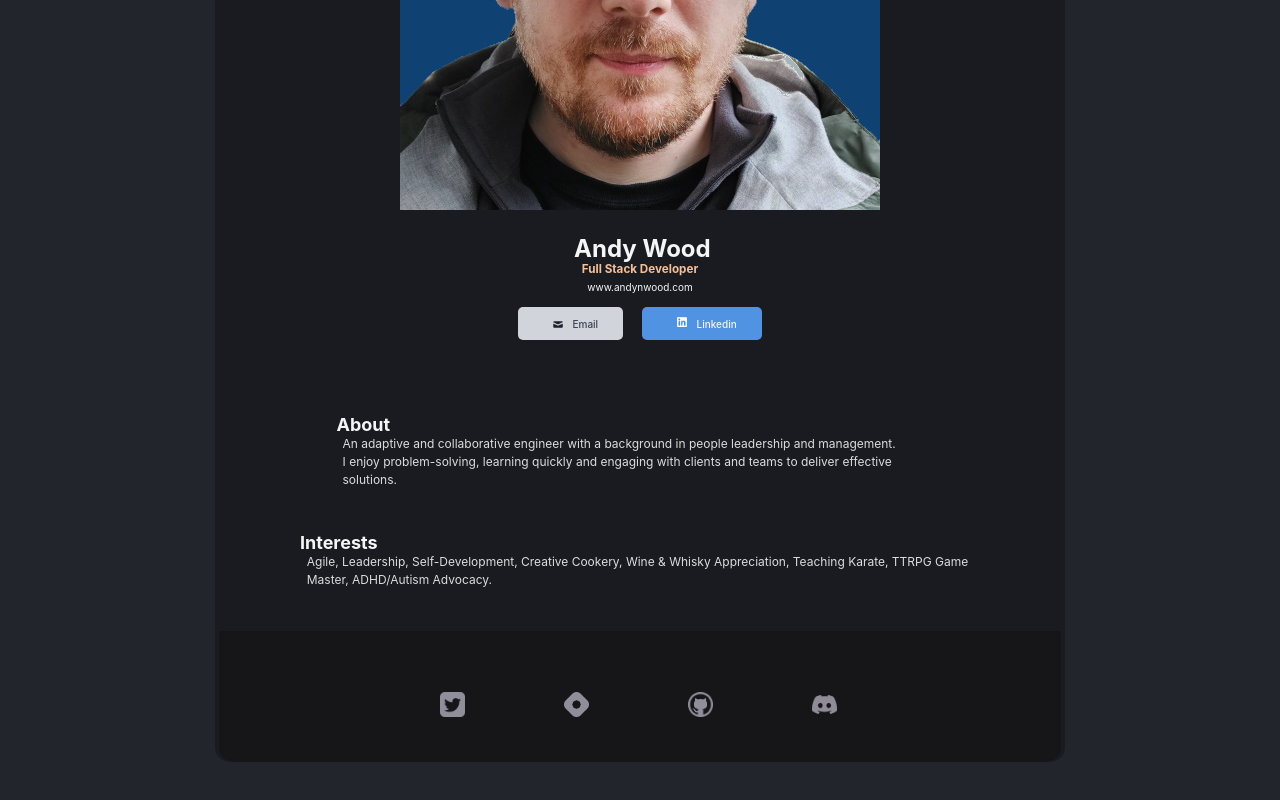
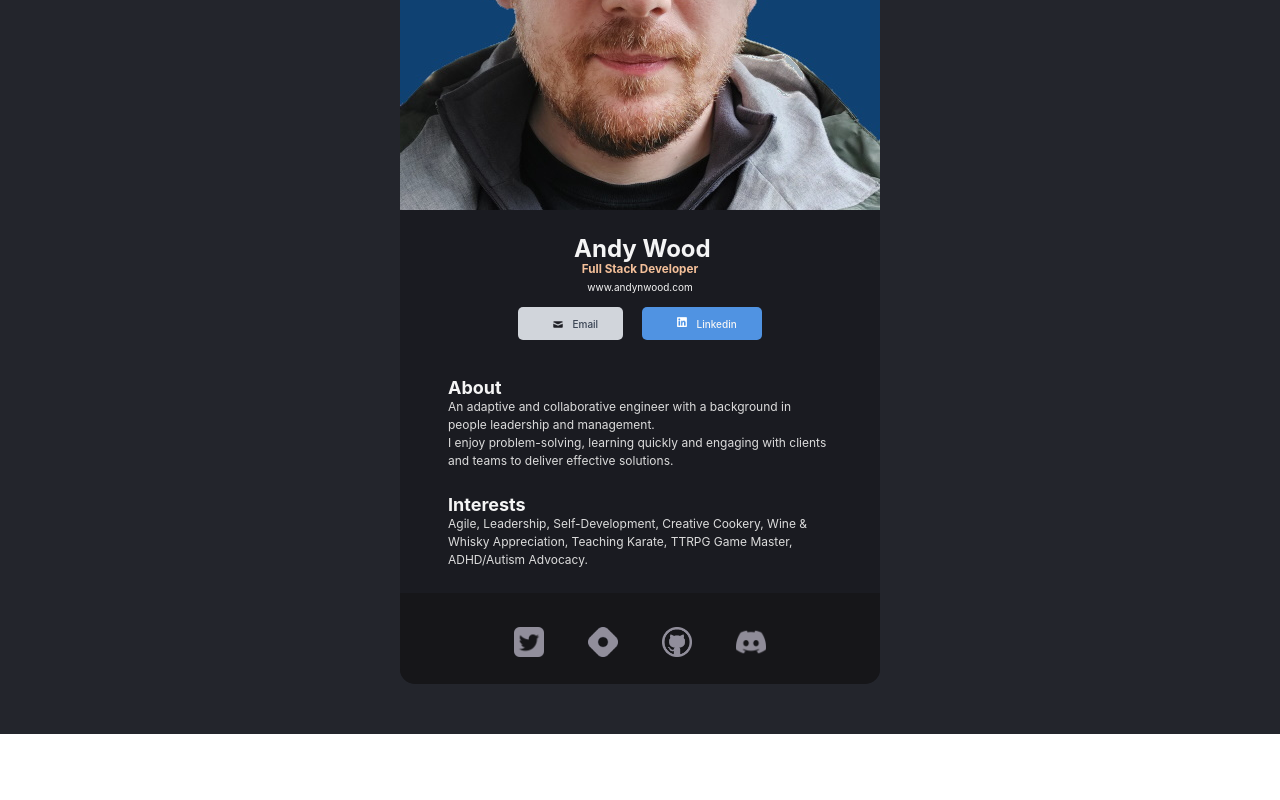
Before and after one commit to TheWoodenMan/twm-business-card, a React (Vite) app: page / in a window 1280 px wide. Shown: the part 320-1120 px from the top of the page. After the commit the page ends 1054 px from the top, so only its background shows below. Built offline with nearby package versions, Linux system fonts and the light colour scheme.

Commit message:
First Draft Complete

```diff
--- a/src/components/Footer.tsx
+++ b/src/components/Footer.tsx
@@ -5,7 +5,11 @@ function Footer() {
 	return (
 		<div className="Footer">
 			<div className="icon-container">
-				<a href="https://twitter.com/Andynwood79" className="btn">
+				<a
+					href="https://twitter.com/Andynwood79"
+					className="btn twitter"
+					target="_blank"
+				>
 					<img
 						src="src/assets/twitter.png"
 						alt="twitter"
@@ -13,7 +17,11 @@ function Footer() {
 					/>
 				</a>
 
-				<a href="https://blog.andynwood.com/" className="btn">
+				<a
+					href="https://blog.andynwood.com/"
+					className="btn hashnode"
+					target="_blank"
+				>
 					<img
 						src="src/assets/hashnode.png"
 						alt="hashnode"
@@ -21,7 +29,11 @@ function Footer() {
 					/>
 				</a>
 
-				<a href="https://github.com/TheWoodenMan" className="btn">
+				<a
+					href="https://github.com/TheWoodenMan"
+					className="btn github"
+					target="_blank"
+				>
 					<img
 						src="src/assets/github512x512.png"
 						alt="github"
@@ -29,7 +41,11 @@ function Footer() {
 					/>
 				</a>
 
-				<a href="https://discord.com/users/255864987438809088" className="btn">
+				<a
+					href="https://discord.com/users/255864987438809088"
+					className="btn discord"
+					target="_blank"
+				>
 					<img
 						src="src/assets/discord.png"
 						alt="discord"
--- a/src/index.css
+++ b/src/index.css
@@ -33,7 +33,8 @@ body {
 }
 
 div.App {
-	border-radius: 0 0 15px 15px;
+	border-radius: 15px;
+	max-width: 480px;
 }
 
 div.Info {
@@ -44,7 +45,7 @@ div.Footer {
 	padding: 2%;
 	margin: 0;
 	background-color: #161619;
-	width: 95%;
+	width: 96%;
 	height: auto;
 	border-radius: 0 0 15px 15px;
 }
@@ -75,7 +76,7 @@ div.Interests > p {
 	text-align: left;
 	line-height: 1.5em;
 	font-size: 1.2em;
-	margin: 0 1%;
+	margin: 0;
 }
 
 .portrait {
@@ -111,9 +112,6 @@ p {
 	margin: 0 0 10% 0;
 }
 
-.btn:hover {
-	border-color: #646cff;
-}
 .btn:focus,
 .btn:focus-visible {
 	outline: 4px auto -webkit-focus-ring-color;
@@ -152,10 +150,15 @@ div.Footer > div.icon-container > a.btn {
 
 img.footer-icon {
 	height: auto;
-	width: 2.5em;
+	width: 3em;
 	padding: 0;
-	margin: 15% 5%;
+	margin: 5%;
 	color: #918e9b;
+}
+
+img.footer-icon:hover {
+	transition: 0.2s ease-in-out;
+	transform: translateY(-0.4em);
 }
 
 .email-icon {
```
